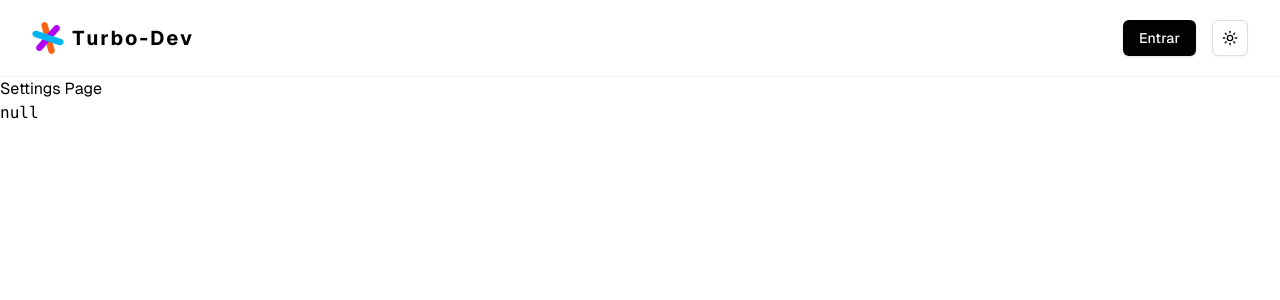
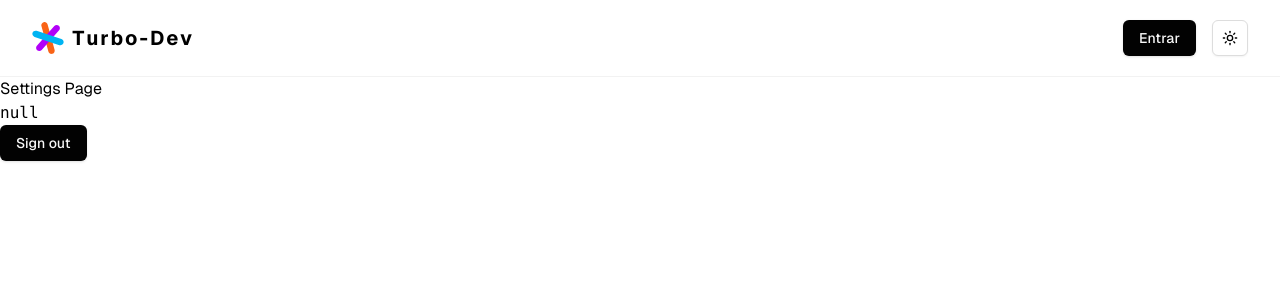
Before and after one commit to jsgarcia-dev/monorepo, a Next.js app in the folder apps/web/: page /settings in a window 1280 px wide. Shown: the top 300 px of the page. Built offline with nearby package versions, Linux system fonts and the light colour scheme; no server answers; what @repo/database would draw is missing.

Commit message:
feat: add sign out button to settings page

```diff
--- a/apps/web/app/(protected)/settings/page.tsx
+++ b/apps/web/app/(protected)/settings/page.tsx
@@ -1,4 +1,5 @@
-import { auth } from '@/auth';
+import { auth, signOut } from '@/auth';
+import { Button } from '@/components/ui/button';
 
 export default async function SettingsPage() {
   const session = await auth();
@@ -6,6 +7,14 @@
     <div>
       Settings Page
       <pre>{JSON.stringify(session)}</pre>
+      <form
+        action={async () => {
+          'use server';
+          await signOut();
+        }}
+      >
+        <Button type="submit">Sign out</Button>
+      </form>
     </div>
   );
 }
```
